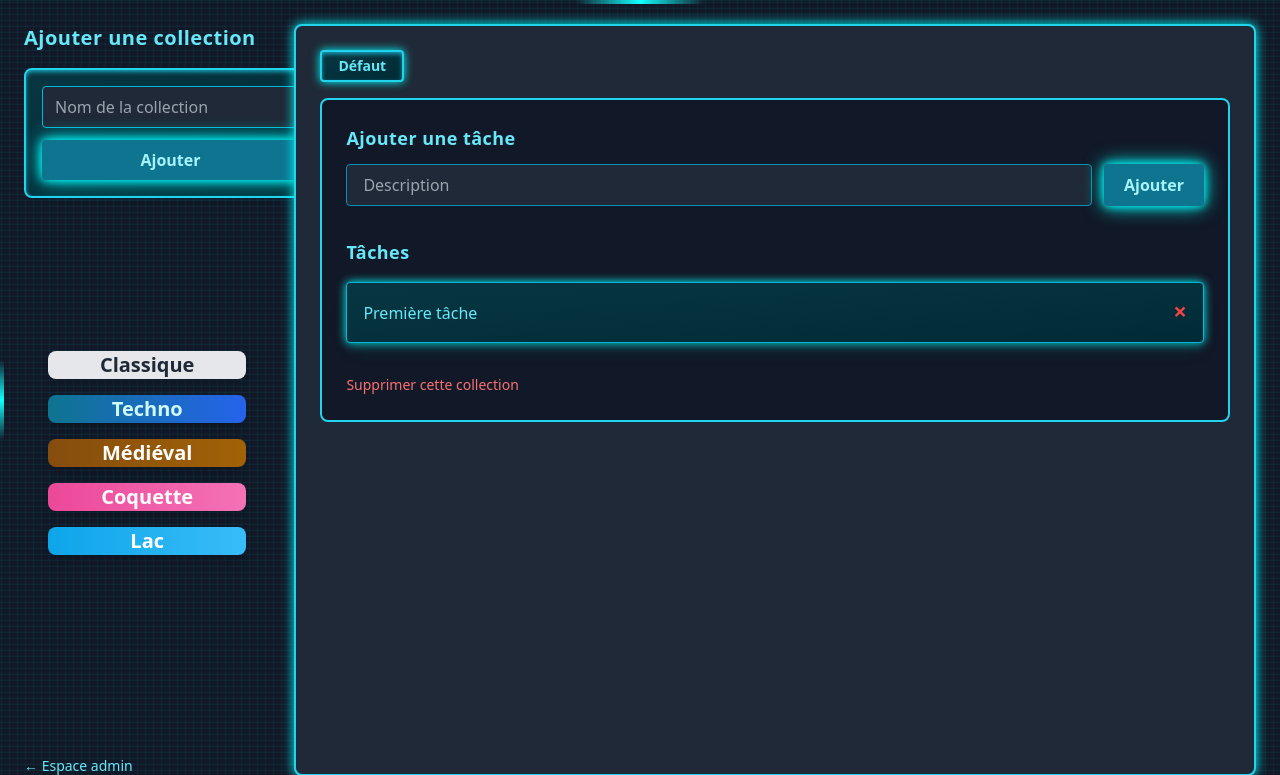
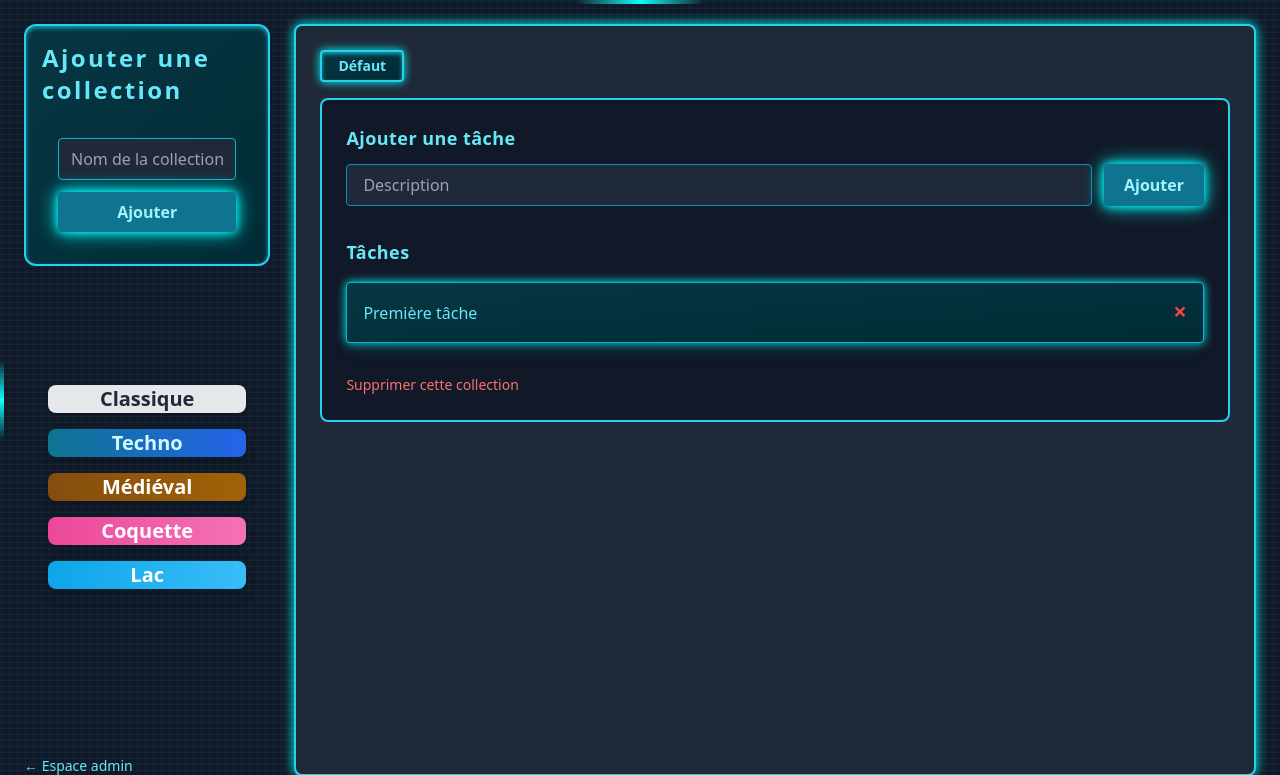
Before and after one commit to djelines/SnakeNote, a Django app: template tasks/templates/tasks/techno.html in a window 1280 px wide. Shown: the top 775 px of the page. Run offline with Django 5.2, Linux system fonts and the light colour scheme; the template is opened without the code that fills it: values that come from a table or form of the project are taken from there, others are empty; data comes from the database, SQL or seed files in the repository; both versions use the stored data as it was after the commit; some libraries are stand-ins or nearby versions.

Commit message:
Fix bug aside on templace classic coquette and techno + Prepare deployment

```diff
--- a/tasks/templates/tasks/coquette.html
+++ b/tasks/templates/tasks/coquette.html
@@ -25,10 +25,10 @@
 
   <!-- Barre latérale : Ajout collection -->
   <aside class="w-1/5 flex flex-col justify-between text-pink-700">
-    <div class="flex flex-col gap-5 items-start">
-      <h2 class="text-2xl font-semibold tracking-wide drop-shadow-sm">Ajouter une collection</h2>
+    <div class="space-y-4 bg-white p-4 rounded-xl shadow space-y-3">
+      <h2 class="text-2xl drop-shadow-sm font-bold tracking-widest">Ajouter une collection</h2>
       <form method="POST" action="{% url 'add' %}"
-            class="flex flex-col gap-4 p-5 rounded-2xl bg-pink-200 border border-pink-400 shadow-md font-medium">
+            class="flex flex-col gap-4 w-full">
         {% csrf_token %}
         <input type="text" name="name" required placeholder="Nom de la collection"
                class="px-4 py-3 bg-pink-100 text-pink-700 rounded-lg border border-pink-300 focus:outline-none focus:ring-4 focus:ring-pink-300 placeholder:text-pink-400 placeholder:opacity-90 placeholder:font-normal transition" />
--- a/tasks/templates/tasks/techno.html
+++ b/tasks/templates/tasks/techno.html
@@ -65,9 +65,9 @@
 
   <!-- Barre latérale : Ajout collection -->
   <aside class="w-1/5 flex flex-col justify-between text-cyan-300">
-    <div class="flex flex-col gap-4 items-start">
-      <h2 class="text-xl font-semibold tracking-wide">Ajouter une collection</h2>
-      <form method="POST" action="{% url 'add' %}" class="flex flex-col gap-3 p-4 rounded-lg bg-gradient-to-br from-[#073642] to-[#002b36] border-2 border-cyan-400 shadow-inner shadow-cyan-400/70 text-cyan-300">
+    <div class="space-y-4 p-4 rounded-xl shadow space-y-3 bg-gradient-to-br from-[#073642] to-[#002b36] border-2 border-cyan-400 shadow-inner shadow-cyan-400/70  ">
+      <h2 class="text-2xl drop-shadow-sm font-bold tracking-widest">Ajouter une collection</h2>
+      <form method="POST" action="{% url 'add' %}" class="flex flex-col gap-3 p-4 rounded-lg text-cyan-300">
         {% csrf_token %}
         <input type="text" name="name" required placeholder="Nom de la collection"
                class="px-3 py-2 bg-gray-800 text-cyan-300 rounded border border-cyan-500 focus:outline-none focus:ring-2 focus:ring-cyan-400" />
```
Also changed, not shown: tasks/templates/tasks/classique.html (+5 -5 lines), db.sqlite3.
